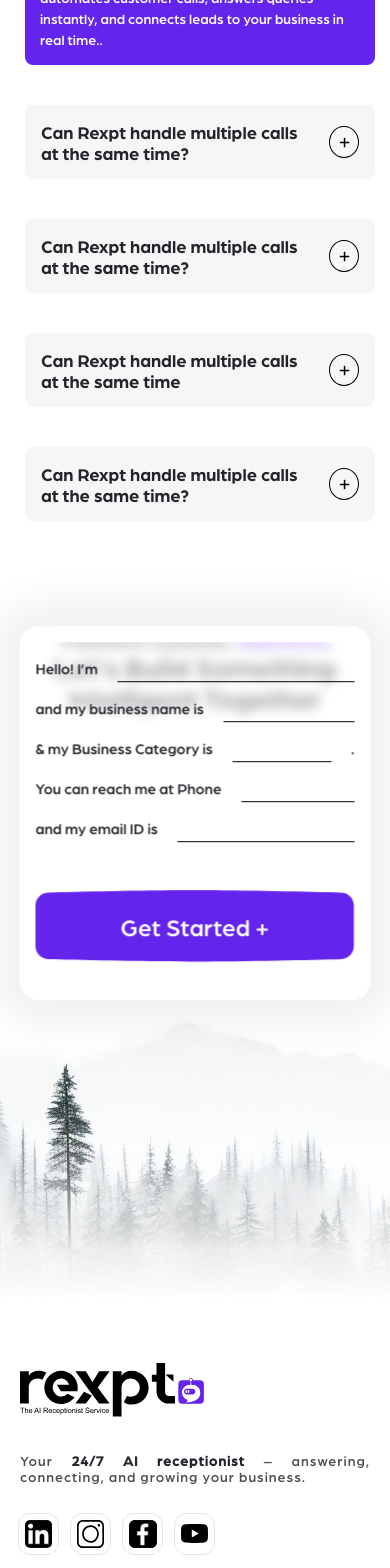
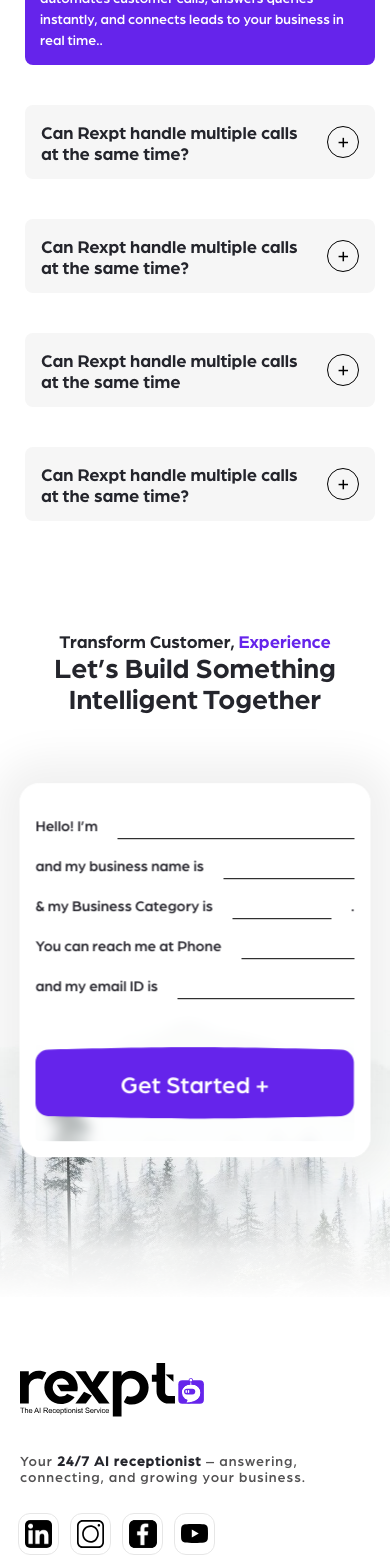
Before and after one commit to designersx-dsx/Rexpt-Sanity-Landing-Page-V2, a React (Create React App) app: page / in a window 390 px wide. Shown: the part 8100-9668 px from the top of the page. Built offline with nearby package versions, Linux system fonts and the light colour scheme.

Commit message:
[AP] UI responsive (AP v1.1.2)

```diff
--- a/src/Components/Footer/Footer.module.css
+++ b/src/Components/Footer/Footer.module.css
@@ -184,7 +184,7 @@
 
     .desc p {
         font-size: 14px;
-        text-align: justify;
+        text-align:left;
     }
 
     .footer {
--- a/src/Components/LandingSection/ClientsSay/ClientsSay.module.css
+++ b/src/Components/LandingSection/ClientsSay/ClientsSay.module.css
@@ -230,7 +230,7 @@
     }
 
     .textSection {
-        width: 95%;
+        width: 85%;
 
     }
 
--- a/src/Components/LandingSection/CustomerExperience/CustomerExperience.module.css
+++ b/src/Components/LandingSection/CustomerExperience/CustomerExperience.module.css
@@ -251,7 +251,7 @@
     }
 
     .BottomSection {
-        top: 4%;
+        top: 35%;
         width: 90%;
     }
 }
--- a/src/Components/LandingSection/FaqSection/FaqSection.module.css
+++ b/src/Components/LandingSection/FaqSection/FaqSection.module.css
@@ -157,7 +157,7 @@
     justify-content: center;
     width: 28px;
     height: 28px;
-    border-radius: 100%;
+    border-radius: 500px;
     font-size: 20px;
     font-weight: bold;
     transition: all 0.3s ease;
@@ -240,4 +240,10 @@
     .containerBox {
         padding: 4rem 20px 0px 20px;
     }
+    .icon {
+
+    width: 31px;
+
 }
+
+}
```
